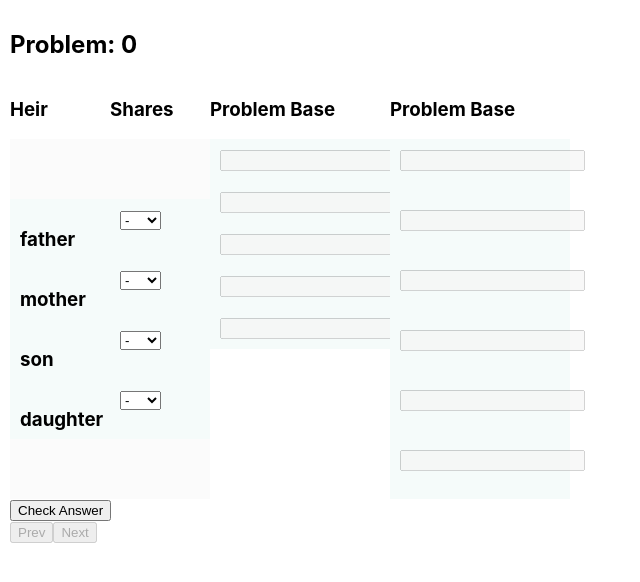
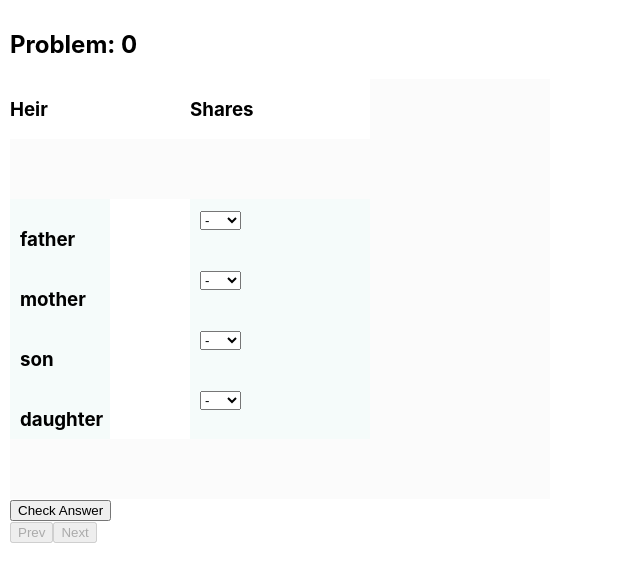
Before and after one commit to shafi-fiqh/inheritance, a React (Create React App) app in the folder ui/app/: page / in a window 1280 px wide. Shown: the top 582 px of the page, without its empty margins (0-640 px from the left). Built offline with nearby package versions, Linux system fonts and the light colour scheme.

Commit message:
incremental levels

```diff
--- a/ui/app/src/App.css
+++ b/ui/app/src/App.css
@@ -15,7 +15,7 @@ body {
 
 .basic-share-select, .final-share-input {
   padding: 10px;
-  width: 80px;
+  width: 160px;
   height: 40px;
 }
 
@@ -32,4 +32,5 @@ body {
   padding: 10px;
   background-color: #FBFBFB;
   height: 40px;
+  min-width: 160px;
 }
--- a/ui/app/src/App.js
+++ b/ui/app/src/App.js
@@ -5,13 +5,12 @@ import { useState } from 'react';
 import './App.css';
 
 import { Problem } from './components/components';
+import { levels } from './constants';
 
 import problemSet from './problems.json';
 
 // Ready to work on:
-// TODO: Hide 2nd and 3rd level with neutral boxes that do not indicate groups (size)
-// TODO: Deal with scenario where there are no final shares
-// TODO: Take param and only show upto a certain level
+// TODO: Take param and only show upto a certain level - i.e. implement functionality around requiredLevels
 
 function App() {
   const [currentProblem, setCurrentProblem] = useState(0);
@@ -36,7 +35,11 @@ function App() {
   const problems = _.map(problemSet, (problem, i) => {
     return (
       <div key={i} style={{ display: currentProblem == i ? 'block' : 'none' }}>
-        <Problem problem={problem} onProblemSolved={() => onProblemSolved(i)} />
+        <Problem
+          problem={problem}
+          requiredLevels={levels.THREE}
+          onProblemSolved={() => onProblemSolved(i)}
+        />
       </div>
     );
   });
--- a/ui/app/src/components/Problem.jsx
+++ b/ui/app/src/components/Problem.jsx
@@ -2,8 +2,9 @@ import _ from 'lodash';
 import { useEffect } from 'react';
 import { Inheritor, BasicShareSelect, IntermediateShareInput, FinalShareInput } from './components';
 import useProblem from '../hooks/useProblem';
+import { levels } from '../constants';
 
-const Problem = ({ problem, onProblemSolved }) => {
+const Problem = ({ problem, requiredLevels, onProblemSolved }) => {
   const {
     isProblemSolved,
     inheritors,
@@ -11,11 +12,12 @@ const Problem = ({ problem, onProblemSolved }) => {
     basicShareInputProps,
     intermediateShareInputProps,
     finalShareInputProps,
+    areFinalSharesRequired,
     updateBasicShareAnswers,
     updateIntermediateShareAnswers,
     updateFinalShareAnswers,
     checkAnswers
-  } = useProblem(problem);
+  } = useProblem(problem, requiredLevels);
 
   useEffect(() => {
     if (isProblemSolved) {
@@ -84,6 +86,31 @@ const Problem = ({ problem, onProblemSolved }) => {
     );
   });
 
+  const levelTwoAndThreePlaceholder = _.chain(inheritors.length + 3)
+    .range()
+    .map((i) => <div key={i} className="neutral"></div>)
+    .value();
+
+  const levelTwoContent =
+    level === levels.TWO || level === levels.THREE ? (
+      <>
+        <h3>Problem Base</h3>
+        {intermediateShareInputs}
+      </>
+    ) : (
+      levelTwoAndThreePlaceholder
+    );
+
+  const levelThreeContent =
+    level === levels.TWO || level === levels.THREE ? (
+      <>
+        <h3>Problem Base</h3>
+        {finalShareInputs}
+      </>
+    ) : (
+      levelTwoAndThreePlaceholder
+    );
+
   return (
     <>
       <div className="problem-container">
@@ -99,13 +126,9 @@ const Problem = ({ problem, onProblemSolved }) => {
           {basicShareSelects}
           <div className="neutral"></div>
         </div>
-        <div className="column">
-          <h3>Problem Base</h3>
-          {intermediateShareInputs}
-        </div>
-        <div className="column">
-          <h3>Problem Base</h3>
-          {finalShareInputs}
+        <div className="column">{levelTwoContent}</div>
+        <div className="column" style={{ display: areFinalSharesRequired ? 'block' : 'none' }}>
+          {levelThreeContent}
         </div>
       </div>
       <input type="button" value="Check Answer" onClick={checkAnswers} />
--- a/ui/app/src/hooks/useProblem.js
+++ b/ui/app/src/hooks/useProblem.js
@@ -3,7 +3,7 @@ import { useState, useEffect } from 'react';
 
 import { answerColors, levels } from '../constants';
 
-const useProblem = (problem) => {
+const useProblem = (problem, requiredLevels) => {
   const [level, setLevel] = useState(levels.ONE);
   const [showResults, setShowResults] = useState(false);
   const [isProblemSolved, setIsProblemSolved] = useState(false);
@@ -67,14 +67,14 @@ const useProblem = (problem) => {
       totalShares - _.sum(expectedIntermediateShareAnswers) // Remainder
     ];
 
-    const expectedFinalShareAnswers = _.map(
-      inheritorsSortedBySharePool,
-      (inheritor) => problem.final_shares[inheritor.key]
-    );
+    // TODO: Better code design for when final share answers are not required
+    const expectedFinalShareAnswers = problem.final_shares
+      ? _.map(inheritorsSortedBySharePool, (inheritor) => problem.final_shares[inheritor.key])
+      : [];
     const expectedFinalAnswers = [
-      problem.final_shares.total_shares,
+      problem.final_shares?.total_shares,
       ...expectedFinalShareAnswers,
-      problem.final_shares.remainder
+      problem.final_shares?.remainder
     ];
 
     setProblemData({
@@ -162,7 +162,12 @@ const useProblem = (problem) => {
     if (areBasicSharesCorrect && level === levels.ONE) {
       setLevel(levels.TWO);
     } else if (areBasicSharesCorrect && areIntermediateSharesCorrect && level === levels.TWO) {
-      setLevel(levels.THREE);
+      if (problem.final_shares) {
+        setLevel(levels.THREE);
+      } else {
+        setIsProblemSolved(true);
+        alert('Success');
+      }
     } else if (
       areBasicSharesCorrect &&
       areIntermediateSharesCorrect &&
@@ -170,7 +175,6 @@ const useProblem = (problem) => {
       level === levels.THREE
     ) {
       setIsProblemSolved(true);
-      // setSolvedProblems(_.assign(solvedProblems, { [problemIndex]: true }));
       alert('Success');
     }
     setShowResults(true);
@@ -193,11 +197,12 @@ const useProblem = (problem) => {
 
   return {
     isProblemSolved,
-    inheritors: problemData?.inheritorsSortedBySharePool,
+    inheritors: problemData?.inheritorsSortedBySharePool || [],
     level,
     basicShareInputProps,
     intermediateShareInputProps,
     finalShareInputProps,
+    areFinalSharesRequired: problem.final_shares,
     updateBasicShareAnswers,
     updateIntermediateShareAnswers,
     updateFinalShareAnswers,
--- a/ui/app/src/problems.json
+++ b/ui/app/src/problems.json
@@ -28,14 +28,6 @@
         "pool_4": 0,
         "pool_5": 6
       }
-    },
-    "final_shares": {
-      "father": "3",
-      "mother": "3",
-      "son": "8",
-      "daughter": "4",
-      "total_shares": "18",
-      "remainder": "0"
     }
   },
   {
@@ -73,7 +65,7 @@
       "mother": "3",
       "son": "8",
       "daughter": "4",
-      "total_shares": "18",
+      "total_shares": "16",
       "remainder": "0"
     }
   }
```
